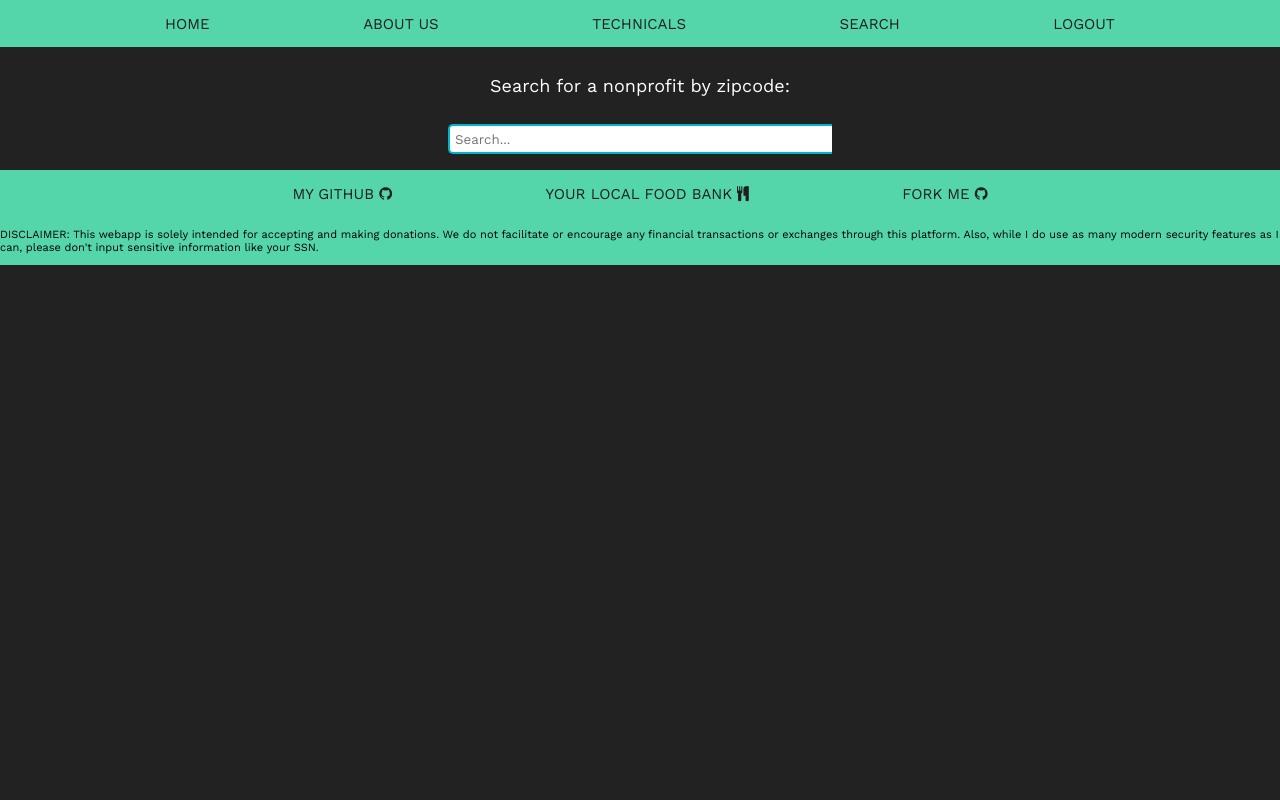
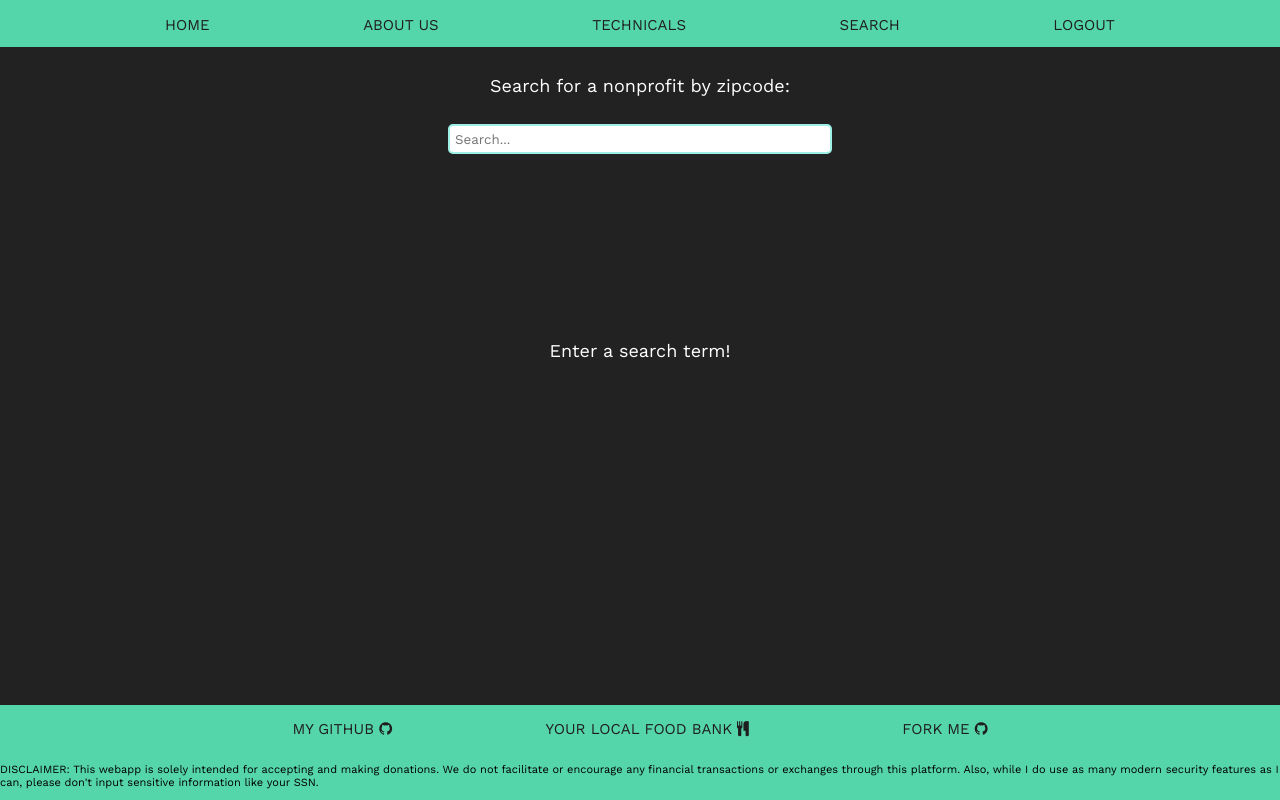
Before and after one commit to kurealnum/non-profit-link, a Flask app: page /search in a window 1280 px wide. Run offline with Flask 3, Linux system fonts and the light colour scheme; the visitor is signed in with stand-in values (Sample User, id 1); parts of the project's set-up code (start-up, migrations or seed data) failed here and were passed over.

Commit message:
Outstanding problem with the search_text class

```diff
--- a/app.py
+++ b/app.py
@@ -151,7 +151,6 @@ def search():
     elif request.method == "POST":
         #storing the search query (and the time)
         search = request.form["search"]
-        print(search)
         timestamp = datetime.datetime.now().strftime('%Y-%m-%d %H:%M:%S')
 
         conn.execute("INSERT INTO searches (search, time_stamp) VALUES (?,?)", (search, timestamp))
@@ -162,6 +161,8 @@ def search():
 
         else:
             org_returns = conn.execute("SELECT * FROM ORGS WHERE SUBSTR(zip,1,?) = ?", (len(search), search))
+            if org_returns.fetchone() is None:
+                org_returns = False
 
         #this should actually be the return for the JS method
         return render_template('searched.html', items=org_returns)
--- a/static/searchhelper.js
+++ b/static/searchhelper.js
@@ -11,3 +11,9 @@ let input = document.getElementById('search');
         let search_field_text = await search_field.text();
         document.getElementById('search_return').innerHTML = search_field_text;
     });
+
+document.addEventListener('keydown', function(event) {
+  if (event.key === "Enter") {
+    event.preventDefault();
+  }
+});
--- a/static/style.css
+++ b/static/style.css
@@ -1,6 +1,7 @@
 @import url('https://fonts.googleapis.com/css?family=Work+Sans:400,600');
-/*---Start of nav---*/
 
+
+/*Nav Bar*/
 nav {
   position: relative;
   display: flex;
@@ -34,8 +35,8 @@ nav a:hover {
   color: var(--highlight-color);
 }
 
+
 /* Flask Flashes */
-
 .flashes {
   position: relative;
   display: flex;
@@ -49,8 +50,8 @@ nav a:hover {
   border-style: solid;
 }
 
+
 /*
-
 nav a::before {
   content: '';
   display: inline-block;
@@ -72,8 +73,8 @@ I'd like to come back to the animation at somepoint, but it's
 just too much effort ATM.
 */
 
+
 /* Header */
-
 header {
   background-color: var(--primary-color);
   overflow: auto;
@@ -86,6 +87,9 @@ header::after {
 }
 
 body {
+  min-height: 100vh;
+  display: flex;
+  flex-direction: column;
   margin: 0;
   padding: 0;
   background: #222;
@@ -100,14 +104,16 @@ html {
   height: 100%;
 }
 
-.introduction {
+.introduction, #search_return.search_return .search_text {
+  padding-left: 20%;
+  padding-right: 40%;
   font-size: 18px;
   color: var(--general-text-color);
   text-align: center;
   padding: var(--standard-spacing);
   max-width: var(--standard-width);
   position: static;
-  margin: auto;
+  margin: 0 auto !important;
 }
 
 .main_text_body {
@@ -120,8 +126,8 @@ html {
   padding: var(--standard-spacing);
 }
 
+
 /* Forms/Inputs/Buttons */
-
 .login_form {
   position: relative;
   display: flex;
@@ -130,7 +136,7 @@ html {
   align-items: center;
   font-family: 'Work Sans', sans-serif;
   padding: 12px 0px 12px 0px;
-  margin: auto;
+  margin: 1% 0;
 }
 
 .login {
@@ -141,8 +147,8 @@ html {
   border-radius: 10px;
 }
 
+
 /* Search bar */
-
 .search {
   width: 100%;
   padding-top: var(--standard-spacing);
@@ -154,16 +160,11 @@ html {
 .searchTerm {
   width: 100%;
   border: 2px solid var(--secondary-color);
-  border-right: none;
   padding: 5px;
   height: 30px;
-  border-radius: 5px 0 0 5px;
+  border-radius: 5px;
   color: #0f1112;
   font-family: 'Work Sans', sans-serif;
-}
-
-.searchTerm:focus {
-  color: #0f1112;
 }
 
 .searchButton {
@@ -172,28 +173,43 @@ html {
   border: 1px solid var(--secondary-color);
   background: var(--secondary-color);
   text-align: center;
-  color: #fff;
+  color: var(--general-text-color);
   border-radius: 0 5px 5px 0;
   cursor: pointer;
   font-size: 13px;
 }
 
 .search_bar_wrap {
-  position: static;
   width: 30%;
   left: 50%;
-  margin: auto;
+  margin: 0 auto;
   padding: 0;
 }
 
-/* Footer */
-@media (min-height: 100vh) {
-  footer {
-    position: sticky;
-  }
+
+/* Search return field */
+.search_return {
+  position: static;
+  padding-left: 40%;
+  padding-right: 40%;
+  color: var(--general-text-color);
+  list-style-type: none;
+  text-align: center;
+  margin: auto 0;
 }
 
+.box {
+  margin-bottom: var(--standard-spacing);
+  margin-top: var(--standard-spacing);
+  border-style: solid;
+  border-color: #00B4CC;
+  border-radius: 5px;
+}
+
+
+/* Footer */
 footer {
+  margin-top: auto;
   background-color: var(--primary-color);
   overflow: auto;
   position: relative;
@@ -232,10 +248,12 @@ footer a:hover {
   font-size: 11px;
 }
 
+
+/*Variables and whatnot */
 :root {
   /* colors */
   --primary-color: #55d6aa;
-  --secondary-color: #00B4CC;
+  --secondary-color: #9EEFE5;
   --element-text-color: #1f1e1e;
   --general-text-color: #fff;
   --highlight-color: #4a4afd;
--- a/templates/search.html
+++ b/templates/search.html
@@ -17,7 +17,8 @@
     </form>
 </div>
 
-<ul id="search_return"></ul>
+<ul id="search_return" class="search_return""><p class="search_text" id="search_text">Enter a search term!</p></ul>
+
 
 <script src="{{url_for('static', filename='searchhelper.js')}}"></script>
 
```
Also changed, not shown: templates/searched.html (+12 -3 lines), README.md.
